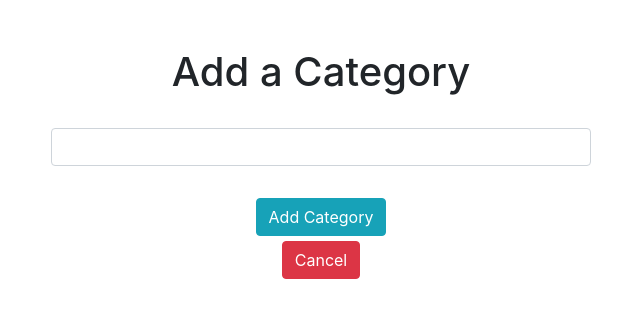
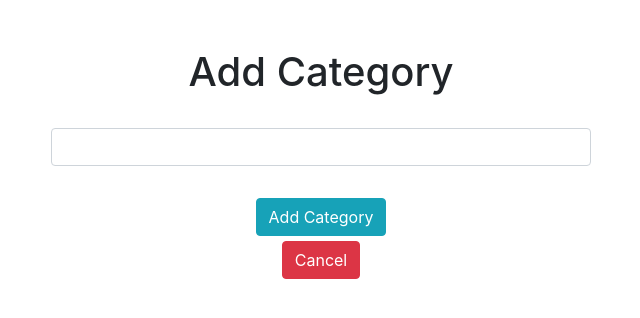
Before and after one commit to prime2911/liquor-store-ecommerce-website, a Flask app: page /add-category in a window 1280 px wide. Shown: the top 318 px of the page, without its empty margins (319-959 px from the left). Run offline with Flask 2, Linux system fonts and the light colour scheme; the visitor is signed in with stand-in values (Sample User, id 1); some libraries are stand-ins or nearby versions.

Commit message:
Update add-category.html

```diff
--- a/shop/templates/products/add-category.html
+++ b/shop/templates/products/add-category.html
@@ -7,7 +7,7 @@
         <div class="col-md-3"></div>
         <div class="col-md-6">
             {% include "_messages.html" %}
-            <div class="text-center h1 mt-5">Add a Category</div>
+            <div class="text-center h1 mt-5">Add Category</div>
             <br>
             <div class="text-center">
                 <form action="" method="POST">
@@ -15,7 +15,7 @@
                     <br>
                     <input type="submit" value="Add Category" class="btn btn-info mt-2">
                 </form>
-                <a href="{{url_for('categories')}}" class="btn btn-danger" style="margin-top: 5px;">Cancel</a>
+                <a href="{{ url_for('categories') }}" class="btn btn-danger" style="margin-top: 5px;">Cancel</a>
             </div>
         </div>
         <div class="col-md-3"></div>
```
